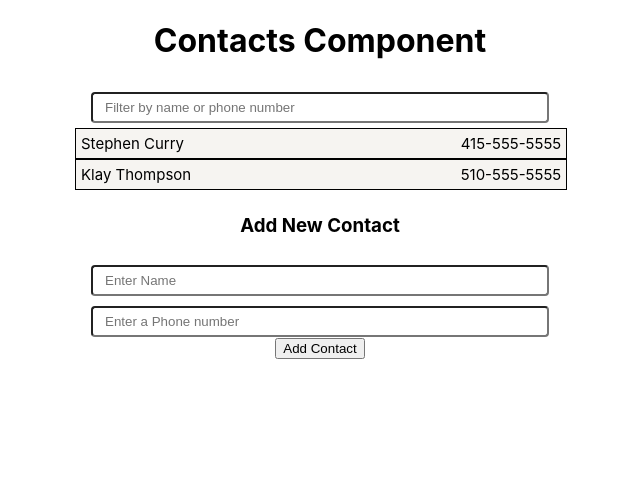
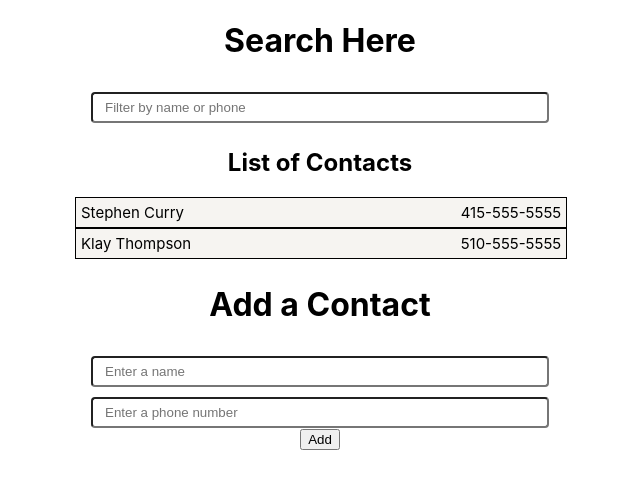
Before and after one commit to JayG92/Phonebook-App, a React app: page / in a window 1280 px wide. Shown: the whole page, without its empty margins (320-960 px from the left). Built offline with nearby package versions, Linux system fonts and the light colour scheme.

Commit message:
need to add style

```diff
--- a/src/components/App.js
+++ b/src/components/App.js
@@ -8,7 +8,7 @@ class App extends Component {
     this.addContact = this.addContact.bind(this);
   }
   state = {
-    contact: [
+    contacts: [
       {
         name: "Stephen Curry",
         phone: "415-555-5555"
@@ -21,18 +21,26 @@ class App extends Component {
   };
 
   addContact(contact) {
-   console.log('incoming contact: ', contact)
+    console.log("Incoming Contact: ", contact);
+    // filling contact under the state
+    const { contacts } = this.state;
+    contacts.push(contact);
+    // updating the state
+    this.setState({
+      contacts
+    });
   }
-
   render() {
     return (
       <div className="App">
         <Contacts
-          contact={this.state.contact}
+          // Sending method to contact component
           addContact={this.addContact}
+          contacts={this.state.contacts}
         />
       </div>
     );
   }
 }
+
 export default App;
--- a/src/components/Contacts.js
+++ b/src/components/Contacts.js
@@ -1,23 +1,19 @@
-import React, { Component } from "react";
+import React from "react";
+import PropTypes from "prop-types";
 import List from "./List";
 import Form from "./Form";
-import PropTypes from "prop-types"
 
-export default class Contacts extends Component {
-    static propTypes = {
-        contact: PropTypes.array.isRequired,
-        addContact: PropTypes.func
-    }
+const Contacts = props => (
+  <div>
+    {/* Sending the states to the List component */}
+    <List contacts={props.contacts} />
+    <Form addContact={props.addContact} />
+  </div>
+);
 
-  render() {
-    // console.log("Props coming from Contacts Component: ", this.props);
-    return (
-      <div>
-        <h1>Contacts Component</h1>
-        {/* this is grabbing from "contact array" */}
-        <List contact={this.props.contact} />
-        <Form addContact={this.props.addContact} />
-      </div>
-    );
-  }
-}
+Contacts.prototypes = {
+  contacts: PropTypes.array.isRequired,
+  addContact: PropTypes.func
+};
+
+export default Contacts;
--- a/src/components/Form.js
+++ b/src/components/Form.js
@@ -1,57 +1,69 @@
 import React, { Component } from "react";
-import PropTypes from 'prop-types'
+import PropTypes from "prop-types";
 
 class Form extends Component {
   constructor() {
     super();
-    // Method Binding //
+    //    bind the method
     this.onChange = this.onChange.bind(this);
     this.onSubmit = this.onSubmit.bind(this);
+  }
+
+  static propTypes = {
+    // And incoming function from parent
+    addContact: PropTypes.func
   };
-static propTypes = {
-    addContact: PropTypes.func
-};
 
   state = {
     name: "",
     phone: ""
   };
 
-  onSubmit(e){
-    e.preventDefault();
-    this.props.addContact({
-        ...this.state
+  onChange(event) {
+    this.setState({
+      [event.target.name]: event.target.value
     });
   }
 
-  onChange(e) {
-    //   allows us to capture whats being typed in forms //
+  onSubmit(event) {
+    // Stoping the default behavior
+    event.preventDefault();
+
+    // Sending data
+    this.props.addContact({
+      ...this.state
+    });
+
+    // Clearing after submit
     this.setState({
-      [e.target.name]: e.target.value
+      name: "",
+      phone: ""
     });
   }
 
   render() {
     return (
       <div>
+          <h1>Add a Contact</h1>
         <form onSubmit={this.onSubmit}>
-          <h3>Add New Contact</h3>
           <input
             name="name"
             id="name"
-            placeholder="Enter Name"
             value={this.state.name}
             onChange={this.onChange}
+            placeholder="Enter a name"
           />
           <br />
+
           <input
             name="phone"
             id="phone"
-            placeholder="Enter a Phone number"
             value={this.state.phone}
             onChange={this.onChange}
+            placeholder="Enter a phone number"
           />
-          <button>Add Contact</button>
+          <br></br>
+          <button>Add</button>
         </form>
       </div>
     );
--- a/src/components/List.css
+++ b/src/components/List.css
@@ -37,3 +37,7 @@ input {
 .clearfix {
     clear: both;
 }
+
+h2{
+    text-align: center;
+}
--- a/src/components/List.js
+++ b/src/components/List.js
@@ -1,23 +1,52 @@
 import React, { Component } from "react";
+import PropTypes from "prop-types";
 import "./List.css";
-import PropTypes from "prop-types";
 
-export default class List extends Component {
+class List extends Component {
   static propTypes = {
-    contact: PropTypes.array.isRequired
+    contacts: PropTypes.array.isRequired
   };
+
+  state = {
+    filterText: ""
+  };
+
+  onChangeFilterText = event => {
+    console.log(event.target.value);
+    this.setState({
+      filterText: event.target.value
+    });
+  };
+
   render() {
-    // console.log("Incoming props", this.props);
+    const filteredContacts = this.props.contacts.filter(
+      // contacts will get dumped here
+      contact => {
+        return (
+          contact.name
+            .toLowerCase()
+            .indexOf(this.state.filterText.toLowerCase()) !== -1
+        );
+        // if doesn't find it will return -1
+      }
+    );
     return (
+
       <div className={"listArea"}>
+        <h1>Search Here</h1>
         <input
+          value={this.state.filterText}
+          onChange={this.onChangeFilterText}
           name={"filter"}
           id={"filter"}
-          placeholder={"Filter by name or phone number"}
+          placeholder={"Filter by name or phone"}
         />
+
         <ul className={"list"}>
-          {this.props.contact.map(contact => (
+        <h2>List of Contacts</h2>
+          {filteredContacts.map(contact => (
             <li key={contact.phone}>
+
               <span className={"name"}>{contact.name}</span>
               <span className={"phone"}>{contact.phone}</span>
               <span className={"clearfix"}></span>
@@ -28,3 +57,5 @@ export default class List extends Component {
     );
   }
 }
+
+export default List;
```
